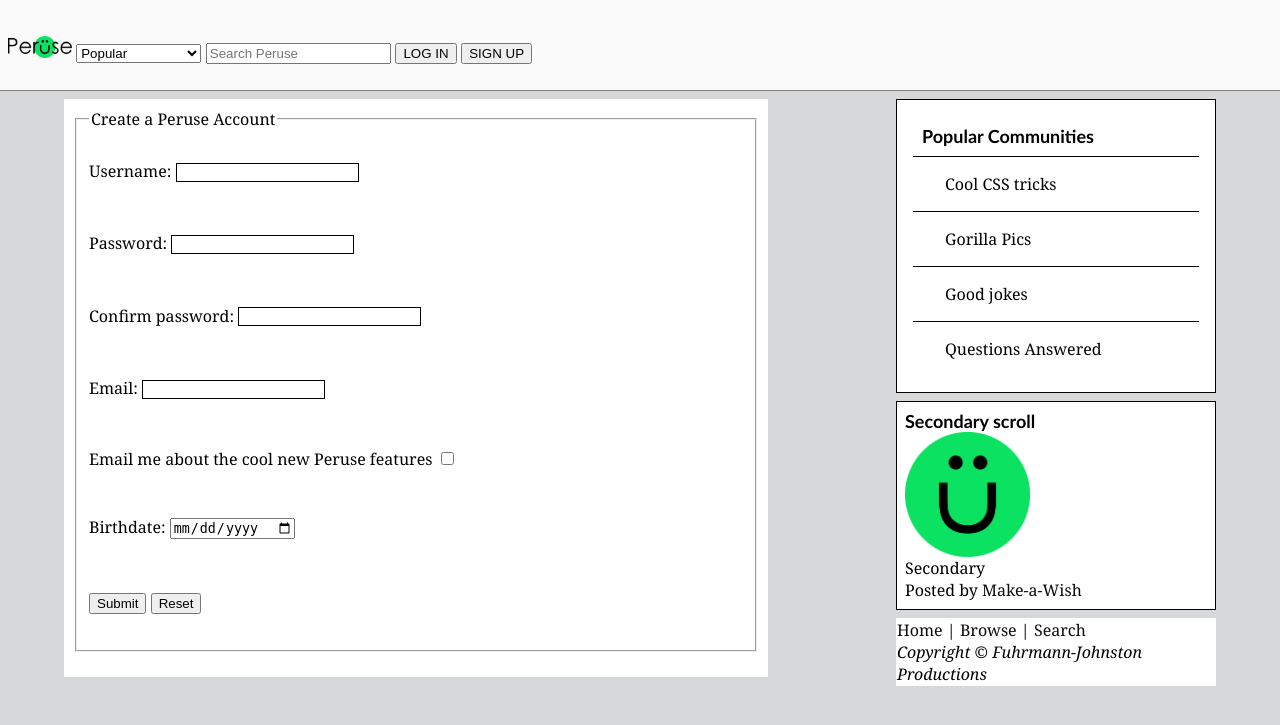
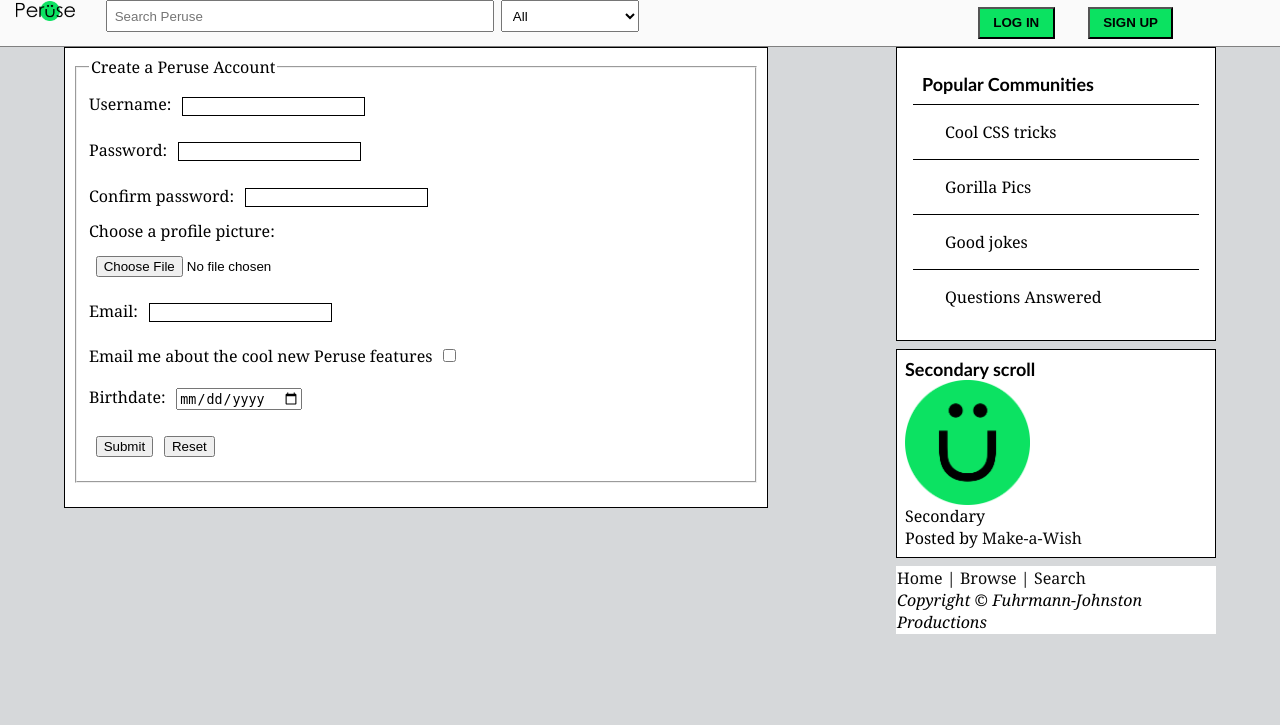
Before and after one commit to hansfuhr/360_Peruse, a PHP site: page /signup.html in a window 1280 px wide. Shown: the top 725 px of the page. Run offline with PHP 8.4, Linux system fonts and the light colour scheme.

Commit message:
Bomb Head

```diff
--- a/css/index.css
+++ b/css/index.css
@@ -2,20 +2,12 @@ header{
 	position: fixed;
 	color: rgb(44, 41, 41);
 	background-color: #fafafa;
-	margin: 0em 0em 0.5em 0em;
-	padding-top: 1em;
-	padding-left: 0.5em;
 	position: sticky;
 	top: 0;
-
 	z-index: 1;
 	border-bottom: 0.5pt solid grey;
+}
 
-}
-input{
-	margin-top: 2em;
-	margin-bottom: 2em;
-}
 .footer{
 	border: solid 1pt #0c0c0c00;
 	margin-bottom: 0.5em;
@@ -68,9 +60,8 @@ a:link{
 	color: #0c0c0c;
 
 }
-a:visited{
-	text-decoration: none;
-	color: gray;
+a{
+	color: black;
 }
 .post{
 	border: solid 1pt #0c0c0c00;
@@ -141,3 +132,40 @@ input:required {
 	 padding: 0.5em;
 	 color: black;
  }
+
+.topnav{
+	overflow: hidden;
+	margin-left: 1em;
+	margin-right: 5em;
+}
+.topnav input[type=button]{
+	float: right;
+	display: block;
+	text-align: center;
+	text-decoration: none;
+
+	padding: 0.5em;
+	padding-right: 1em;
+	padding-left: 1em;
+	margin: 0.5em;
+	margin-right: 2em;
+	font-weight: 900;
+	background-color: rgb(11, 226, 97);
+	color: rgb(0, 3, 2);
+
+}
+.topnav input[type=text]{
+	margin-left: 2em;
+	padding: 0.5em;
+	padding-right: 15em;
+
+}
+.staticpost input{
+	margin-left: 0.5em;
+	margin-top: 1em;
+	margin-bottom: 1em;
+}
+.topnav select{
+	margin-left: 0.25em;
+	padding: 0.5em;
+}
--- a/signup.html
+++ b/signup.html
@@ -8,28 +8,29 @@
 </head>
 <body>
 	<header>
-		<nav>
+		<div class="topnav">
 			<a href="index.html"><img width="5%" src="images/logo_trans.png" alt="Peruse logo"></a>
+			<input type="text" id="searchbar" placeholder="Search Peruse">
 			<select>
+				<option>All</option>
 				<option>Popular</option>
-				<option>All</option>
 				<option>Top Communities</option>
 			</select>
-			<input type="text" placeholder="Search Peruse">
+			<a href="signup.html"><input type="button" value="SIGN UP"></a>
 			<a href="login.html"><input type="button" value="LOG IN"></a>
-			<a href="signup.html"><input type="button" value="SIGN UP"></a>
-		</nav>
+		</div>
 	</header>
 <div class="row">
 
 	<div class="main">
-		<div class="post">
+		<div class="staticpost">
 			<form action="http://www.randyconnolly.com/tests/process.php" method="post">
 				<fieldset>
 					<legend>Create a Peruse Account</legend>
 						Username: <input type="text"  required><br>
 						Password: <input type="password" id="pass" onkeyup='checkpass();' required><br>
 						Confirm password: <input type="password" id="confirm" onkeyup='checkpass();' required><br>
+						Choose a profile picture: <br><input type="file" id="userpic" accept="image/png, image/jpeg"><br>
 						Email: <input type="email" name="client" id="mail" required><br>
 						Email me about the cool new Peruse features <input type="checkbox" name="first"><br>
 						Birthdate: <input type="date" name="date"><br>
```
Also changed, not shown: index.html (+5 -5 lines), login.html (+6 -6 lines), post.html (+6 -6 lines), 1 other file.
